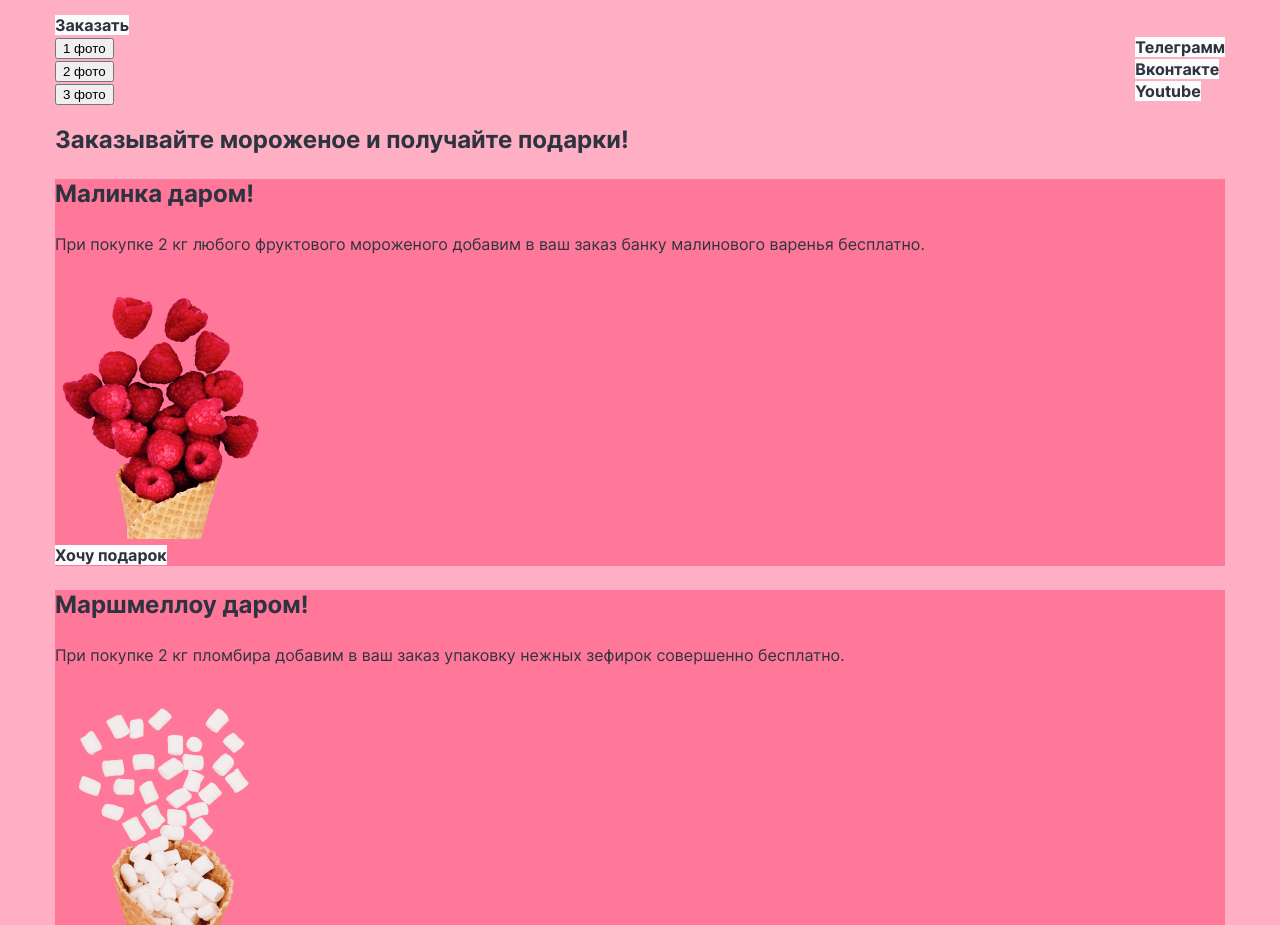
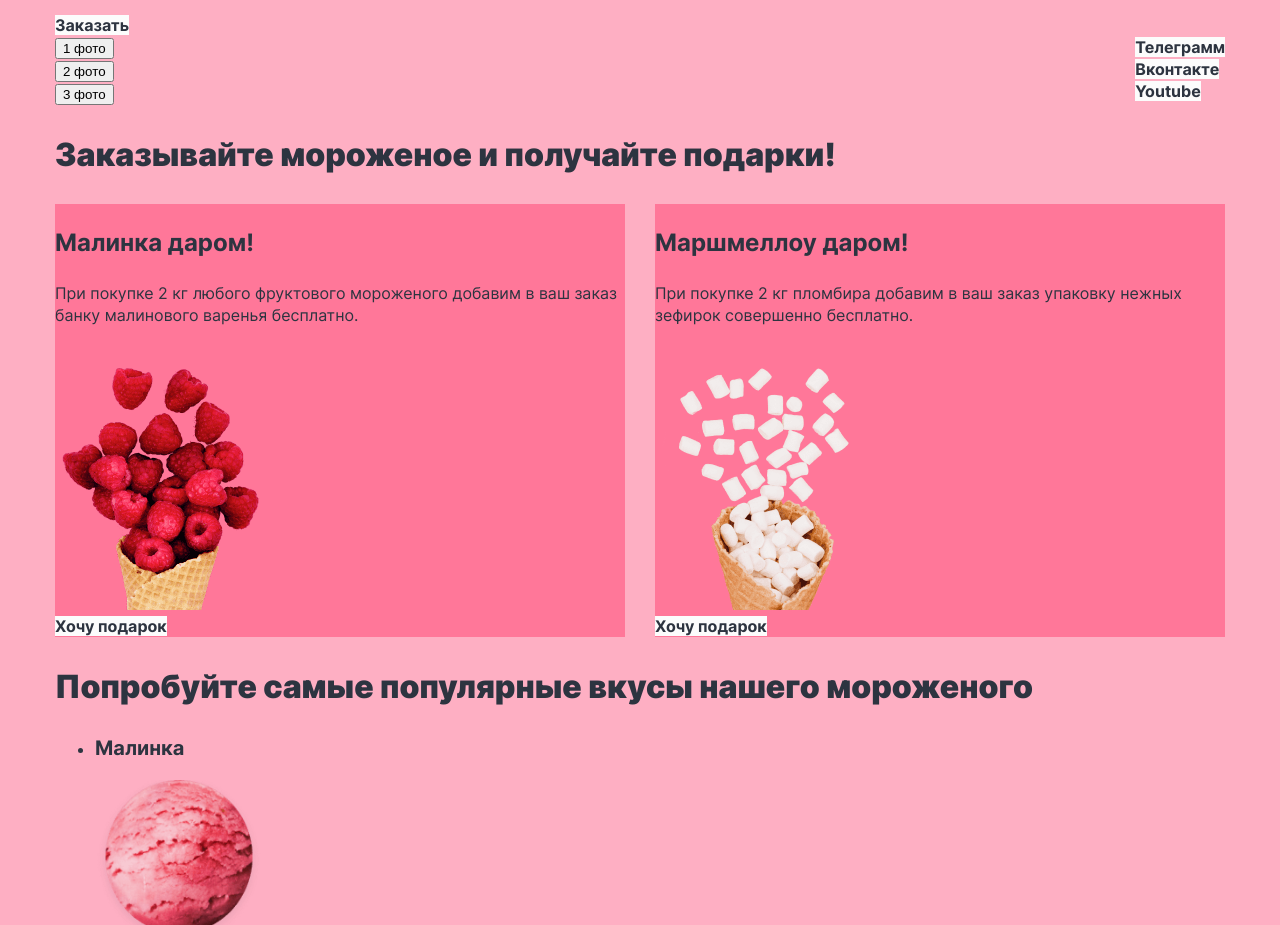
Before and after one commit to htmlacademy-htmlcss/1024441-gllacy-34, a plain HTML site: page index.html in a window 1280 px wide. Shown: the part 900-1825 px from the top of the page. Drawn offline with Linux system fonts and the light colour scheme.

Commit message:
Добавляет разметку в раздел Баннеры

```diff
--- a/index.html
+++ b/index.html
@@ -141,9 +141,10 @@
 
       <section class="banners">
         <h2 class="banners-title">Заказывайте мороженое и получайте подарки!</h2>
-        <div class="banners-wrapper">
+        <div class="banners-box">
+          <div class="banners-wrapper">
           <div class="banners-card">
-            <h3 class="banners-title raspberry">Малинка даром!</h3>
+            <h3 class="banners-heading raspberry">Малинка даром!</h3>
             <p class="banners-card-discription raspberry">При покупке 2 кг любого фруктового мороженого добавим в ваш
               заказ
               банку малинового варенья бесплатно.</p>
@@ -156,7 +157,7 @@
         </div>
         <div class="banners-wrapper">
           <div class="banners-card">
-            <h3 class="banners-title marshmallow">Маршмеллоу даром!</h3>
+            <h3 class="banners-heading marshmallow">Маршмеллоу даром!</h3>
             <p class="banners-card-discription marshmallow">При покупке 2 кг пломбира добавим в ваш заказ упаковку
               нежных
               зефирок совершенно бесплатно.</p>
@@ -165,6 +166,7 @@
             </div>
             <a href="#" class="button button-gift">Хочу подарок</a>
           </div>
+        </div>
         </div>
       </section>
 
--- a/styles/styles.css
+++ b/styles/styles.css
@@ -116,11 +116,11 @@ body {
 
 .visually-hidden {}
 
-.main-container{
+.main-container {
     flex-grow: 1;
 }
 
-.page-container{
+.page-container {
     margin: 0 auto;
     width: 1170px;
 }
@@ -134,11 +134,11 @@ body {
 
 .gallery-content {}
 
-.gallery-index{
+.gallery-index {
     display: flex;
 }
 
-.gallery-discription{
+.gallery-discription {
     width: 470px;
     margin-right: 21px;
 }
@@ -195,14 +195,13 @@ body {
 
 .active {}
 
-.paginator-social{
+.paginator-social {
     display: flex;
     justify-content: space-between;
 
 }
 
-.social {
-}
+.social {}
 
 .social-list {
     list-style: none;
@@ -212,19 +211,33 @@ body {
 
 .social-item {}
 
-.banners {}
+.banners {
+}
+
+.banners-box{
+    display: flex;
+    justify-content: space-between;
+}
 
 .banners-wrapper {
     background-color: #FF7799;
+    width: 570px;
 }
 
 .banners-title {
+    font-weight: 900;
+    font-size: 32px;
+    line-height: 46px;
+}
+
+.banners-heading {
     font-weight: 700;
     font-size: 24px;
     line-height: 30px;
 }
 
-.banners-card {}
+.banners-card {
+}
 
 .raspberry {}
 
@@ -372,7 +385,7 @@ body {
     color: #565C66;
 }
 
-.contacts-wrapper{
+.contacts-wrapper {
     background-color: #FCFCFC;
 }
 
```
